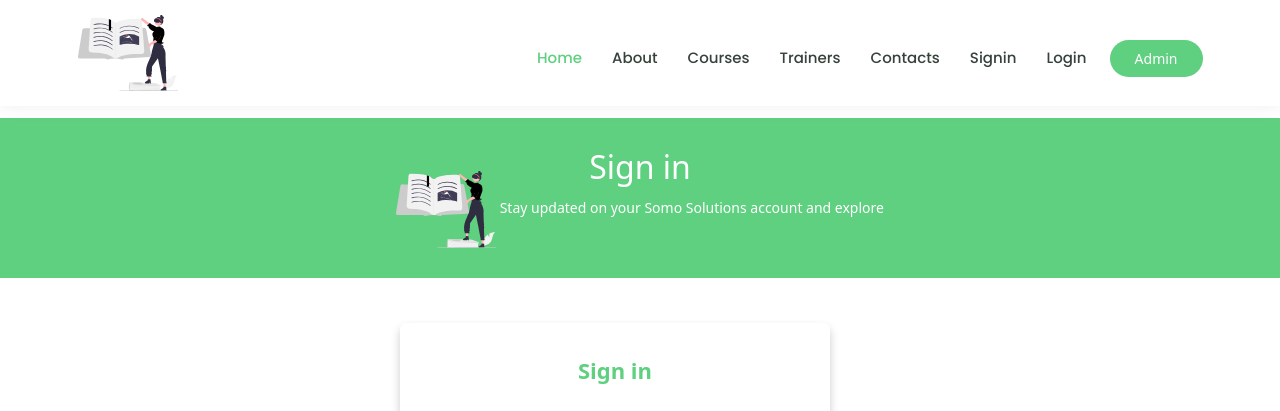
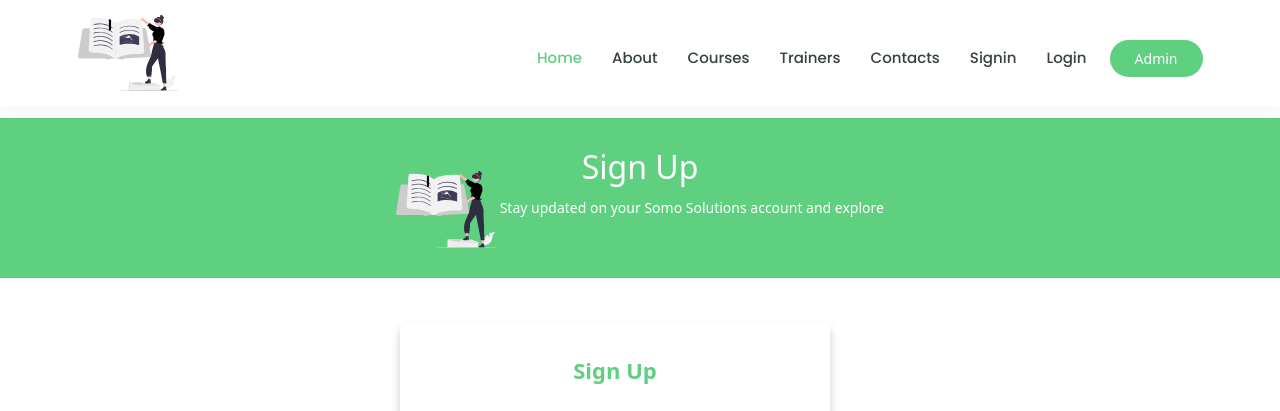
Before and after one commit to jimmy-oss/somo, an Angular app in the folder somo_frontend/: page /signin in a window 1280 px wide. Shown: the top 411 px of the page. Built offline with nearby package versions, Linux system fonts and the light colour scheme; some icons are missing.

Commit message:
change h2 of the authentication pages

```diff
--- a/somo_frontend/src/app/pages/signin/signin.component.html
+++ b/somo_frontend/src/app/pages/signin/signin.component.html
@@ -3,13 +3,13 @@
 <!-- ======= Breadcrumbs ======= -->
 <div class="breadcrumbs" data-aos="fade-in">
   <div class="container">
-    <h2>Sign in</h2>
+    <h2>Sign Up</h2>
     <p style="margin-top: -2rem;"><img src="assets/img/somo.svg" alt="" width="100px"> Stay updated on your Somo Solutions account and explore</p>
   </div>
 </div><!-- End Breadcrumbs -->
 <br><br><br>
  <div class="wrapper">
-    <h2>Sign in</h2>
+    <h2>Sign Up</h2>
     <form action="#">
       <div class="input-box">
         <input type="text" placeholder="Enter your name" required>
--- a/somo_frontend/src/app/pages/signup/signup.component.html
+++ b/somo_frontend/src/app/pages/signup/signup.component.html
@@ -4,7 +4,7 @@
   <!-- ======= Breadcrumbs ======= -->
   <div class="breadcrumbs">
     <div class="container">
-      <h2>Sign up</h2>
+      <h2>Sign  In</h2>
       <p style="margin-top: -2rem;"><img src="assets/img/somo.svg" alt="" width="100px"> Stay updated on your Somo Solutions account and explore</p>
     </div>
   </div><!-- End Breadcrumbs -->
```
